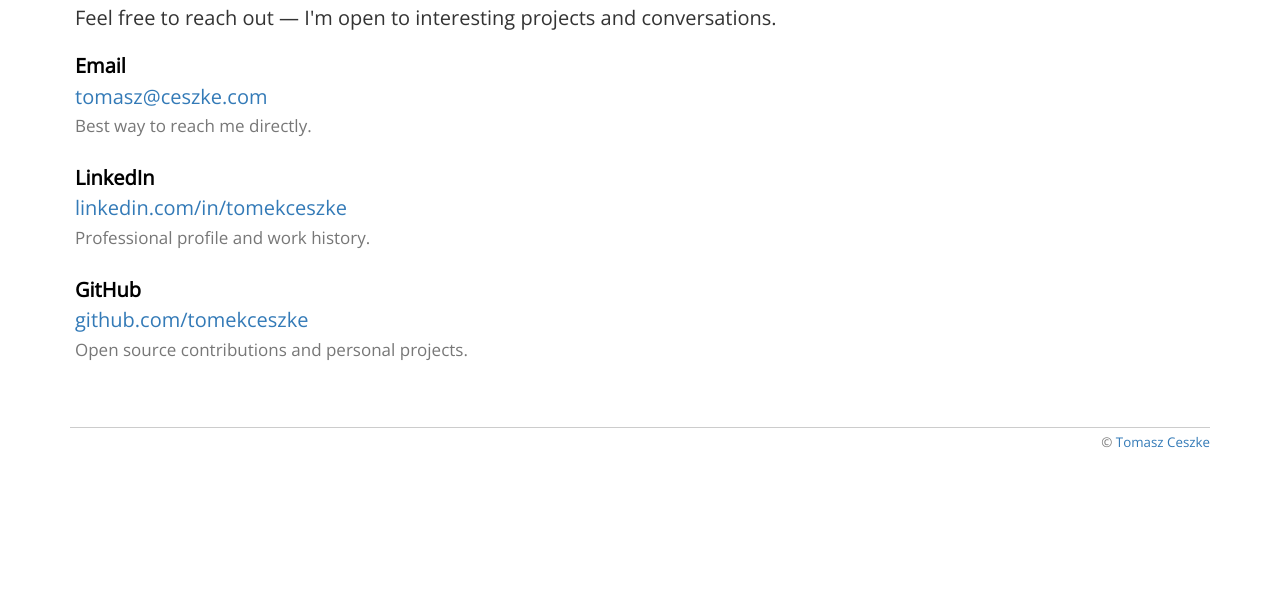
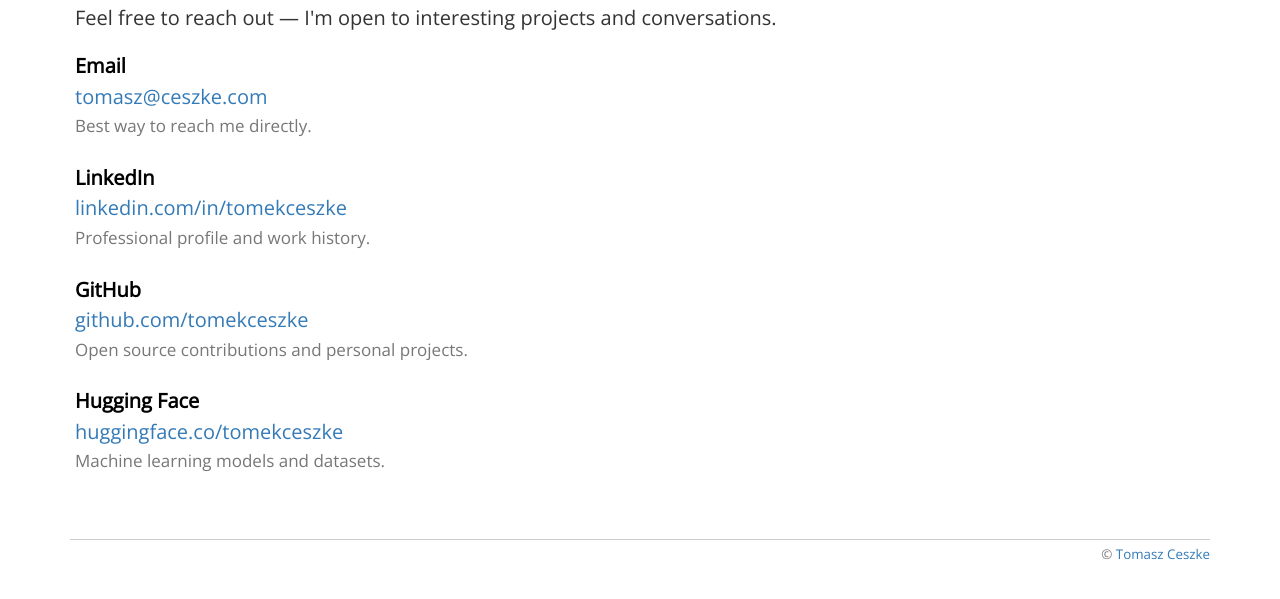
Before and after one commit to tomekceszke/tomekceszke.github.io, a plain HTML site: page contact.html in a window 1280 px wide. Shown: the part 169-768 px from the top of the page. Drawn offline with nearby package versions, Linux system fonts and the light colour scheme.

Commit message:
content: add Hugging Face profile to contact, CV and JSON-LD
Link the profile hosting the polish-punctuation-restorer model and
polish-punctuation-corpus dataset. Added to the contact list, next to
the project entry in the CV, and to schema.org sameAs on the profile page.

```diff
--- a/contact.html
+++ b/contact.html
@@ -7,14 +7,14 @@
     <meta http-equiv="X-UA-Compatible" content="IE=edge">
     <meta name="viewport" content="width=device-width, initial-scale=1">
     <meta name="author" content="Tomasz Ceszke" />
-    <meta name="description" content="Get in touch with Tomasz Ceszke — find me on LinkedIn and GitHub." />
-    <meta name="keywords" content="contact, tomasz ceszke, linkedin, github" />
+    <meta name="description" content="Get in touch with Tomasz Ceszke — find me on LinkedIn, GitHub and Hugging Face." />
+    <meta name="keywords" content="contact, tomasz ceszke, linkedin, github, hugging face" />
     <link rel="shortcut icon" type="image/x-icon" href="/favicon.ico" />
     <link rel="canonical" href="https://tomek.ceszke.com/contact.html"/>
     <meta property="og:type" content="website"/>
     <meta property="og:url" content="https://tomek.ceszke.com/contact.html"/>
     <meta property="og:title" content="Contact — Tomasz Ceszke"/>
-    <meta property="og:description" content="Get in touch with Tomasz Ceszke — find me on LinkedIn and GitHub."/>
+    <meta property="og:description" content="Get in touch with Tomasz Ceszke — find me on LinkedIn, GitHub and Hugging Face."/>
     <meta property="og:image" content="https://tomek.ceszke.com/img/tommy.png"/>
     <link rel="stylesheet" href="css/bootstrap.min.css" />
     <link rel="stylesheet" href="css/main.css" />
@@ -52,6 +52,11 @@
                     <div><a href="https://github.com/tomekceszke" target="_blank">github.com/tomekceszke</a></div>
                     <small class="text-muted">Open source contributions and personal projects.</small>
                 </div>
+                <div class="contact-item">
+                    <strong>Hugging Face</strong>
+                    <div><a href="https://huggingface.co/tomekceszke" target="_blank">huggingface.co/tomekceszke</a></div>
+                    <small class="text-muted">Machine learning models and datasets.</small>
+                </div>
             </div>
         </div>
         <footer class="hidden-print">
```
Also changed, not shown: cv.html (+2 -1 lines), index.html (+2 -1 lines).
